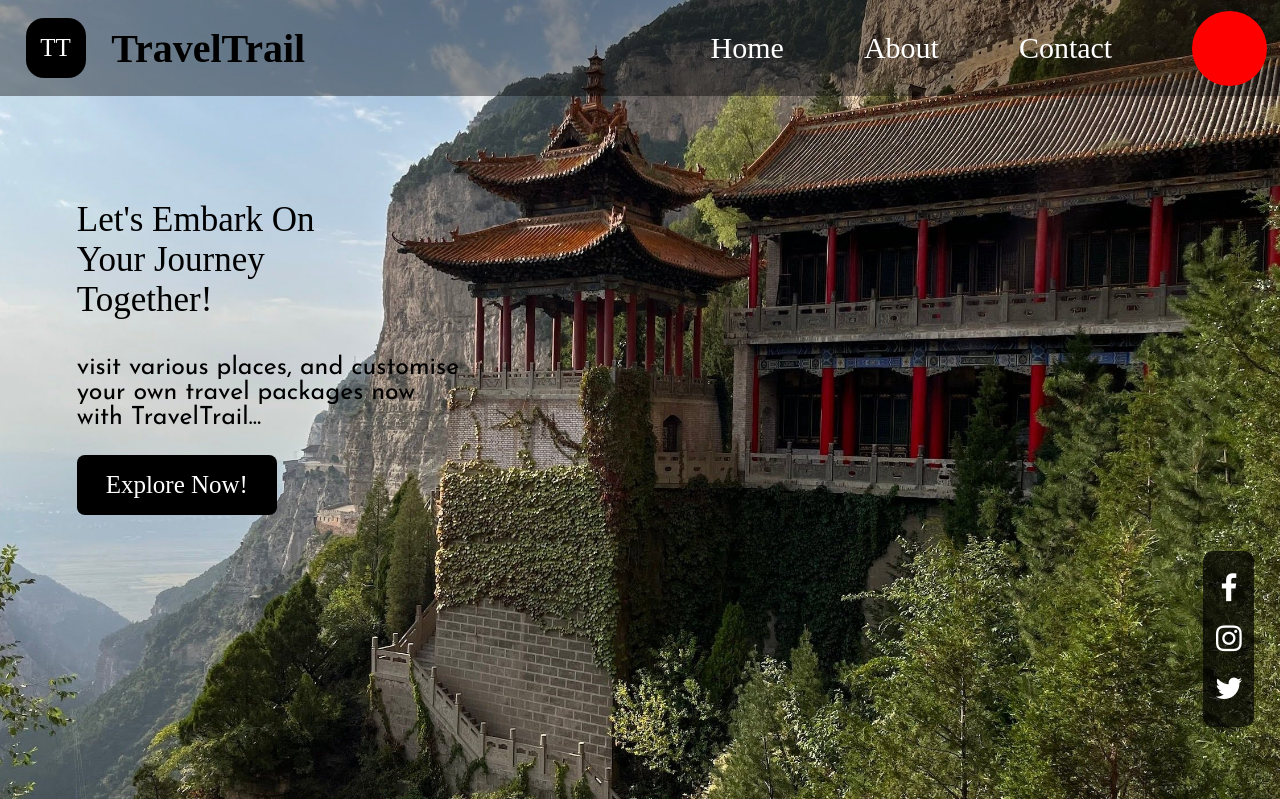
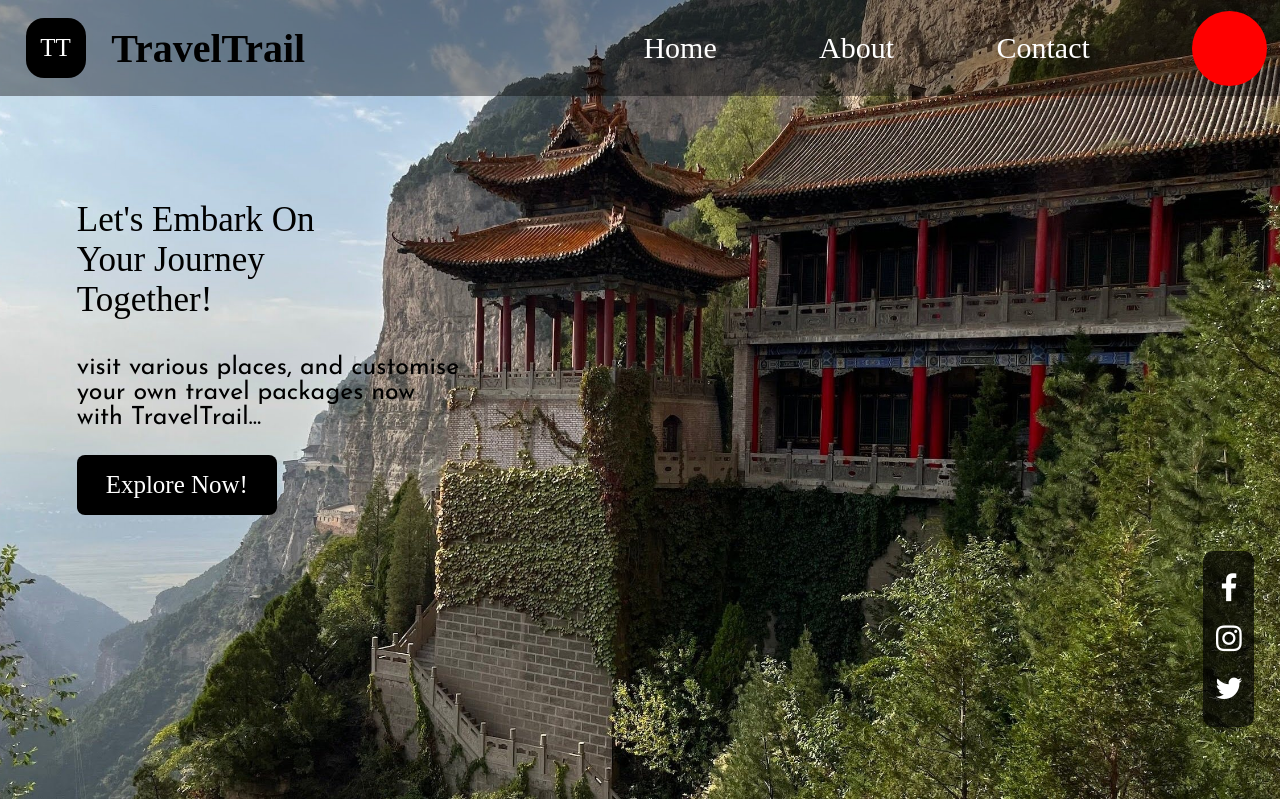
Before and after one commit to Vishvaa08/5010CEM_Group1, a PHP site: page / in a window 1280 px wide. Shown: the top 799 px of the page. Run offline with PHP 8.4, Linux system fonts and the light colour scheme; some web fonts are replaced.

Commit message:
About section css changes

```diff
--- a/TravelTrail/css/index.css
+++ b/TravelTrail/css/index.css
@@ -77,7 +77,7 @@ h1 {
     font-family: "Joti One", serif;
     font-size: 30px;
     color: white;
-    margin-right: 80px;
+    margin-right: 8vw;
 }
 
 #right-nav a:hover {
```
